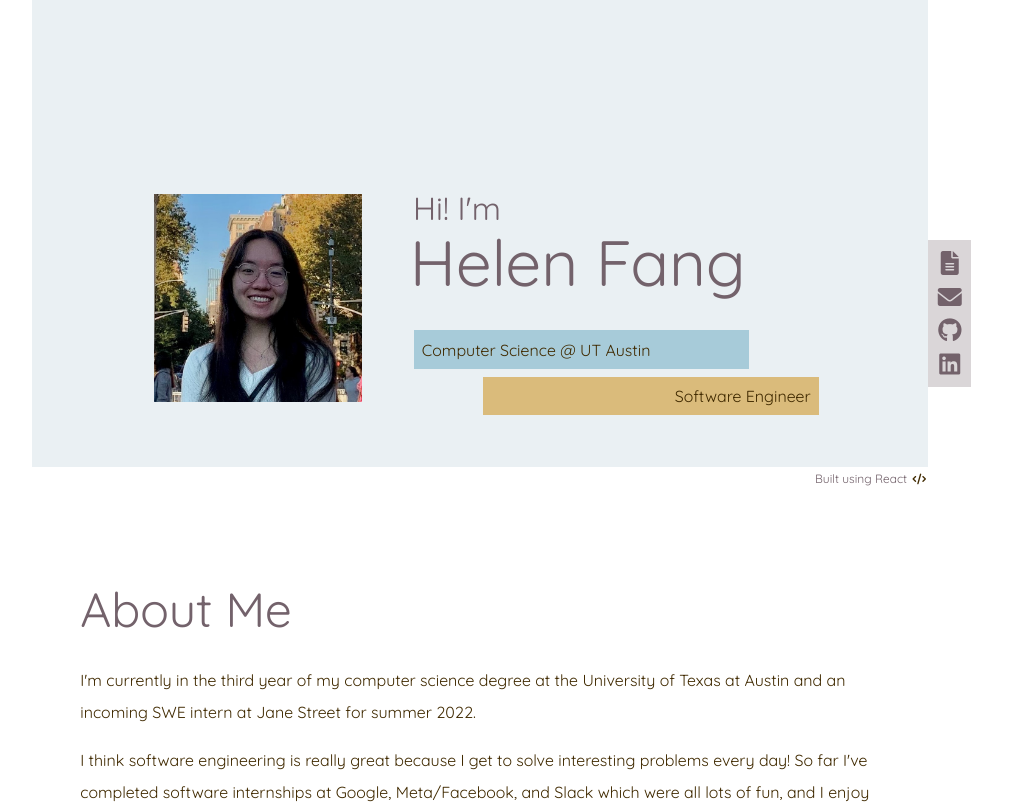
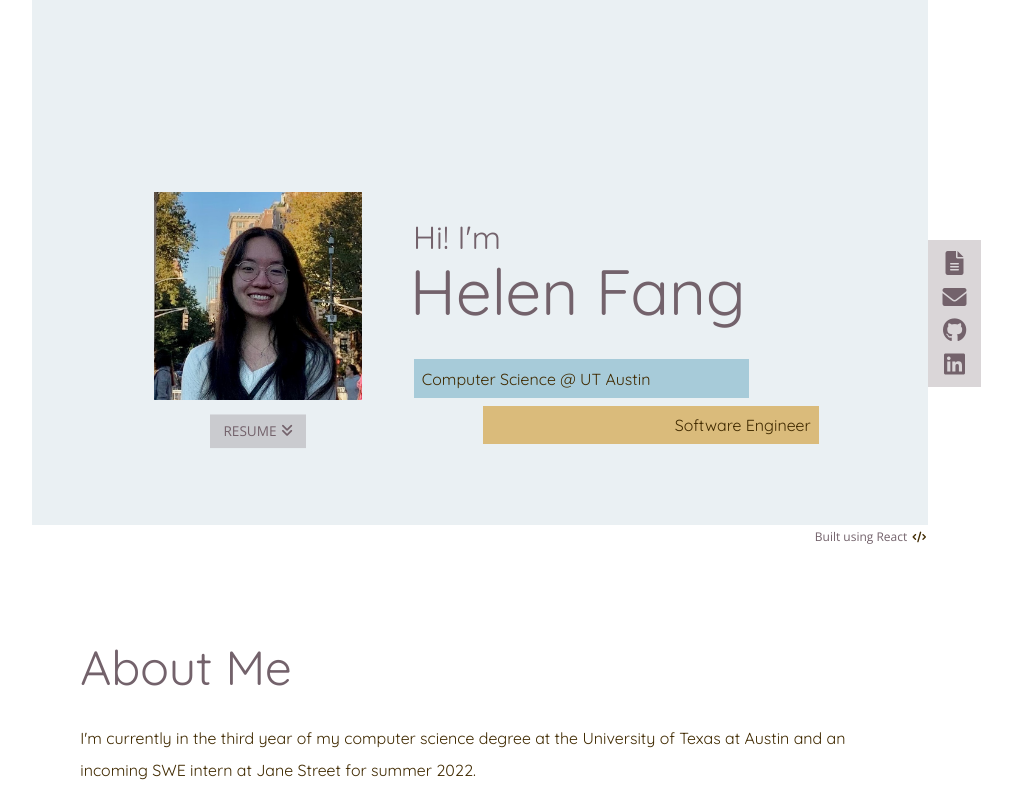
Before and after one commit to fang-helen/fang-helen.github.io, a React (Create React App) app: page / in a window 1280 px wide. Shown: the top 804 px of the page, without its empty margins (157-1169 px from the left). Built offline with nearby package versions, Linux system fonts and the light colour scheme.

Commit message:
add resume button

```diff
--- a/src/App.css
+++ b/src/App.css
@@ -1,8 +1,5 @@
 @import url("https://cdnjs.cloudflare.com/ajax/libs/font-awesome/6.0.0-beta3/css/all.min.css");
-@font-face {
-  font-family: Nanum;
-  src: url(fonts/Nanum_Pen_Script/NanumPenScript-Regular.ttf);
-}
+@import url("https://fonts.googleapis.com/css2?family=Open+Sans&display=swap");
 
 @font-face {
   font-family: Quicksand;
@@ -82,19 +79,6 @@ a.formatted {
   justify-content: center;
 }
 
-/* misc */
-#react {
-  color: #73626b;
-  font-size: 0.75em;
-  text-align: right;
-  /* font-weight: bold; */
-}
-
-#react-icon {
-  font-size: 0.9em;
-  margin: 0 0.2em;
-}
-
 /* colors */
 
 #color-scheme {
--- a/src/App.js
+++ b/src/App.js
@@ -1,11 +1,14 @@
 import Navbar from "./components/Navbar";
 import Sidebar from "./components/Sidebar";
+import ReactTip from "./components/ReactTip";
+
 import Intro from "./sections/Intro";
 import About from "./sections/About";
 import Experience from "./sections/Experience";
 import Projects from "./sections/Projects";
 
 import "./App.css";
+import "./more-styles/Animations.css";
 
 function App() {
   return (
@@ -18,16 +21,7 @@ function App() {
         </div>
         <div id="page-sections">
           <Intro />
-          <div id="react">
-            Built using React{" "}
-            <a
-              href="https://github.com/fang-helen/fang-helen.github.io"
-              target="_blank"
-              rel="noreferrer"
-            >
-              <i id="react-icon" class="fas fa-code"></i>
-            </a>
-          </div>
+          <ReactTip />
           <About />
           <Experience />
           <Projects />
--- a/src/components/ExperienceTile.css
+++ b/src/components/ExperienceTile.css
@@ -81,6 +81,8 @@
   display: flex;
   align-items: center;
   justify-content: center;
+
+  animation: 1s linear 0s infinite bounce;
 }
 
 .toggle-arrow {
@@ -99,21 +101,3 @@
 .toggle-arrow.two {
   animation: flip-reverse 0.8s;
 }
-
-@keyframes flip {
-  from {
-    transform: rotateX(0deg);
-  }
-  to {
-    transform: rotateX(180deg);
-  }
-}
-
-@keyframes flip-reverse {
-  from {
-    transform: rotateX(180deg);
-  }
-  to {
-    transform: rotateX(0deg);
-  }
-}
--- /dev/null
+++ b/src/components/ReactTip.css
@@ -0,0 +1,12 @@
+#react {
+  color: #73626b;
+  font-size: 0.75em;
+  text-align: right;
+  /* font-weight: bold; */
+  font-family: "Open Sans", "Trebuchet MS", Helvetica, sans-serif;
+}
+
+#react-icon {
+  font-size: 0.9em;
+  margin: 0 0.2em;
+}
--- /dev/null
+++ b/src/components/ReactTip.js
@@ -0,0 +1,18 @@
+import "./ReactTip.css";
+
+function ReactTip() {
+  return (
+    <div id="react">
+      Built using React{" "}
+      <a
+        href="https://github.com/fang-helen/fang-helen.github.io"
+        target="_blank"
+        rel="noreferrer"
+      >
+        <i id="react-icon" class="fas fa-code"></i>
+      </a>
+    </div>
+  );
+}
+
+export default ReactTip;
--- /dev/null
+++ b/src/components/ResumeButton.css
@@ -0,0 +1,19 @@
+.resume-button {
+  background-color: #73626b43;
+  height: 2.5em;
+  color: #73626b;
+  font-family: "Open Sans", "Trebuchet MS", Helvetica, sans-serif;
+  font-size: 0.85em;
+  padding: 0 0.8em;
+  margin: 1em;
+  display: flex;
+  align-items: center;
+  justify-content: space-between;
+
+  animation: 1s linear 0s infinite bounce;
+}
+
+.resume-button span,
+i {
+  margin: 0 0.2em;
+}
--- /dev/null
+++ b/src/components/ResumeButton.js
@@ -0,0 +1,15 @@
+import arrow from "../assets/arrow.png";
+
+import "./ResumeButton.css";
+
+function ResumeButton() {
+  return (
+    <a href="#work-section">
+      <div class="resume-button">
+        <span>RESUME</span> <i class="fas fa-angle-double-down"></i>
+      </div>
+    </a>
+  );
+}
+
+export default ResumeButton;
--- /dev/null
+++ b/src/more-styles/Animations.css
@@ -0,0 +1,29 @@
+@keyframes bounce {
+  0% {
+    transform: translateY(0%);
+  }
+  50% {
+    transform: translateY(10%);
+  }
+  100% {
+    transform: translateY(0%);
+  }
+}
+
+@keyframes flip {
+  from {
+    transform: rotateX(0deg);
+  }
+  to {
+    transform: rotateX(180deg);
+  }
+}
+
+@keyframes flip-reverse {
+  from {
+    transform: rotateX(180deg);
+  }
+  to {
+    transform: rotateX(0deg);
+  }
+}
--- a/src/sections/Intro.js
+++ b/src/sections/Intro.js
@@ -1,6 +1,7 @@
 import pfp from "../assets/nyc_cropped.png";
 
 import Section from "../components/Section";
+import ResumeButton from "../components/ResumeButton";
 
 import "./Intro.css";
 
@@ -13,6 +14,7 @@ function Intro() {
         <div id="intro-box" class="center-contents">
           <div id="intro-box-right">
             <img src={pfp} id="pfp" alt="me!" />
+            <ResumeButton />
           </div>
 
           <div id="blurb-box">
```
Also changed, not shown: src/fonts/Nanum_Pen_Script/OFL.txt (deleted), 1 other file (tests, documents, lock files or other folders).
